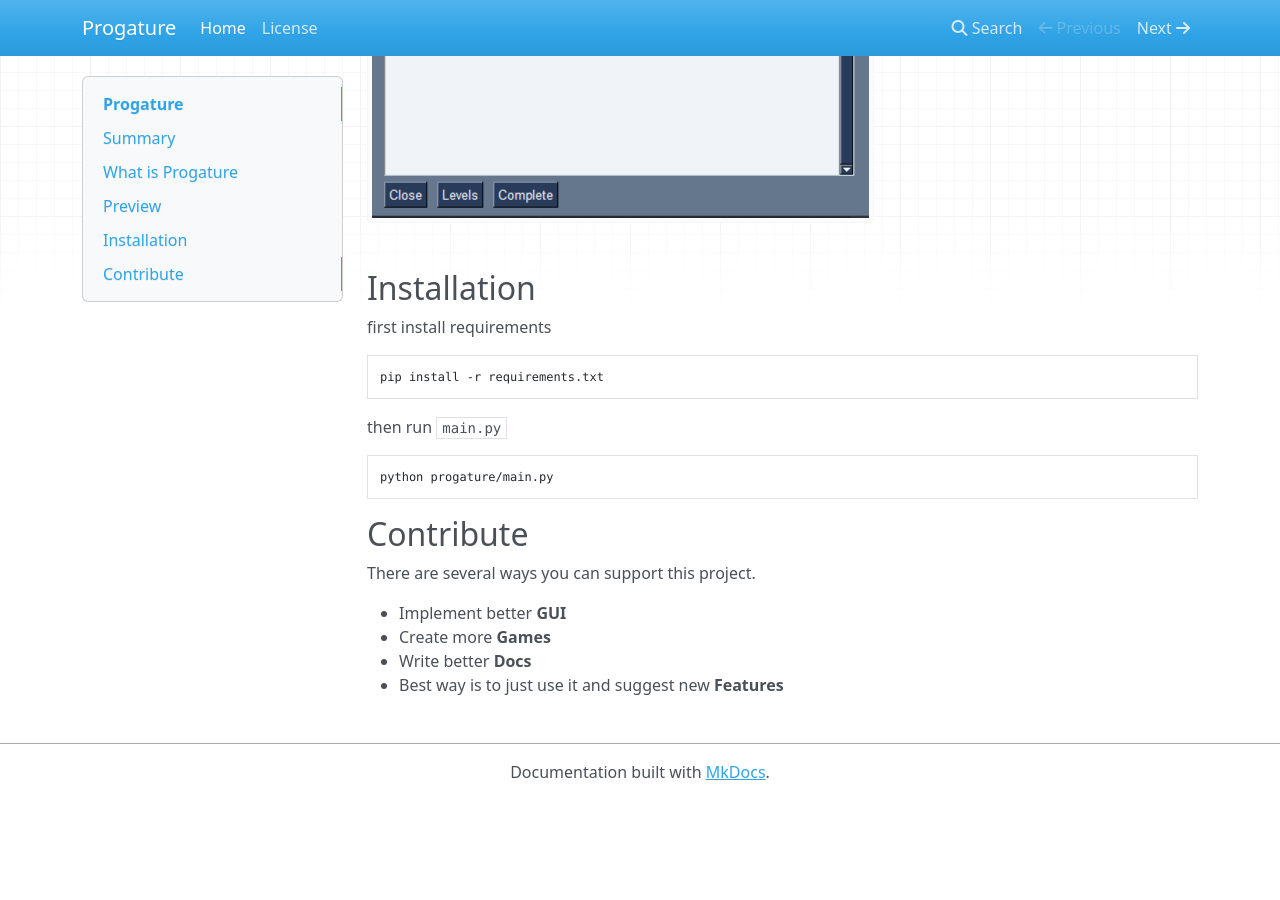
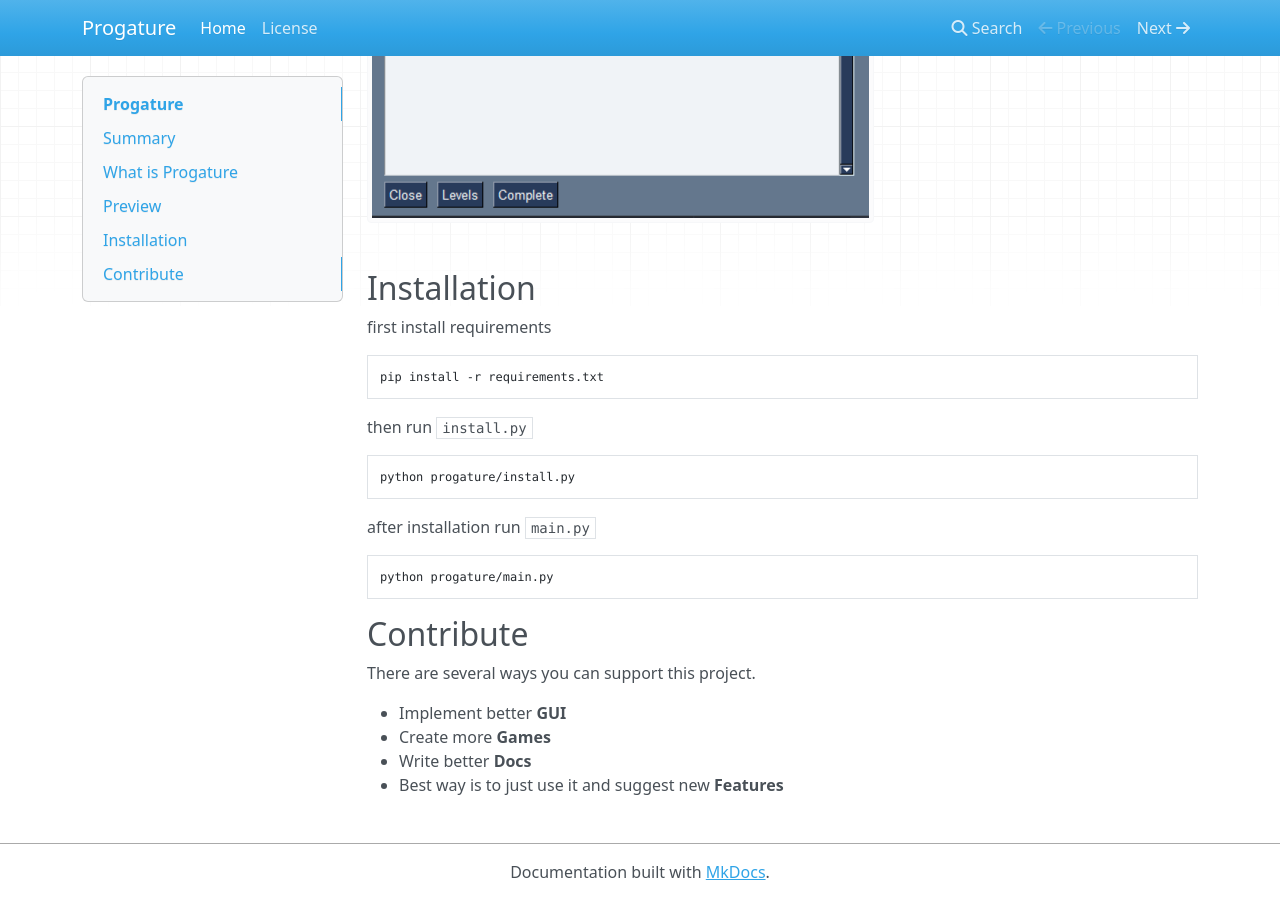
Before and after one commit to parsariyahi/progature, an MkDocs documentation site: the page built from docs/docs/index.md, in a window 1280 px wide and 900 px high, scrolled down 1662 px. Built offline with MkDocs 1.6.1, drawn with Linux system fonts in a browser that asks for light colours; nearby versions of some CDN libraries; before the commit the page ends 2462 px from its top, so only the background shows below that.

Commit message:
docs(index): update installation part

````diff
--- a/docs/docs/index.md
+++ b/docs/docs/index.md
@@ -26,7 +26,12 @@
 pip install -r requirements.txt
 ```
 
-then run ``main.py``
+then run ``install.py``
+```bash
+python progature/install.py
+```
+
+after installation run ``main.py``
 ```bash
 python progature/main.py
 ```
````
